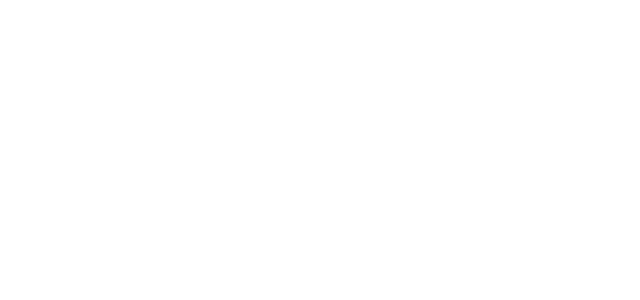
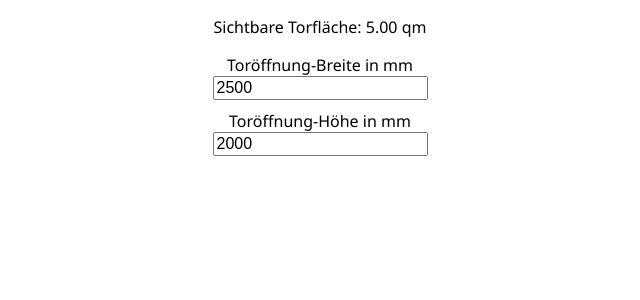
Before and after one commit to FrankOelsch/capstone-project, a React (Create React App) app: page / in a window 1280 px wide. Shown: the top 300 px of the page, without its empty margins (320-960 px from the left). Built offline with nearby package versions, Linux system fonts and the light colour scheme.

Commit message:
Config.js works

```diff
--- a/src/App.js
+++ b/src/App.js
@@ -1,12 +1,20 @@
-import { useEffect, useState } from "react";
 import styled from "styled-components";
-import logo from "./logo.svg";
+import Config from "./pages/Config";
 
 function App() {
-  return <Container></Container>;
+  return (
+    <Container>
+      <Config></Config>
+    </Container>
+  );
 }
 
 const Container = styled.div`
+  display: flex;
+  flex-direction: column;
+  flex-wrap: nowrap;
+  align-items: center;
+  justify-content: center;
   text-align: center;
 `;
 
--- a/src/GlobalStyle.js
+++ b/src/GlobalStyle.js
@@ -8,6 +8,7 @@
     src: url(${NotoSans2}) format('woff2'),
         url(${NotoSans}) format('woff');
   }
+
   * {
     box-sizing: border-box;
   }
--- a/src/pages/Config.js
+++ b/src/pages/Config.js
@@ -0,0 +1,90 @@
+import { useEffect, useState } from "react";
+import styled from "styled-components";
+
+export default function Config() {
+  const [gateWidth, setGateWidth] = useState(2500);
+  const [gateHeight, setGateHeight] = useState(2000);
+  const [message, setMessage] = useState("");
+  const [qm, setQm] = useState(5);
+
+  useEffect(() => {
+    setQm(
+      ((gateWidth * gateHeight) / 1000000).toLocaleString(undefined, {
+        maximumFractionDigits: 2,
+        minimumFractionDigits: 2,
+      })
+    );
+  }, []);
+
+  const handleKeyDown = (e) => {
+    console.log(e);
+    if (e.key === "Enter" || e.type === "blur") {
+      let isUsefull = true;
+      let x = "";
+
+      if (gateWidth < 1000 || gateWidth > 5000) {
+        isUsefull = false;
+        x += "Breite muss größer 1000 mm und kleiner 5000 mm sein.";
+      }
+
+      if (gateHeight < 1800 || gateHeight > 3000) {
+        isUsefull = false;
+        x += "\nHöhe muss größer 1800 mm und kleiner 3000 mm sein.";
+      }
+
+      setMessage(x);
+
+      if (isUsefull) {
+        setQm(
+          ((gateWidth * gateHeight) / 1000000).toLocaleString(undefined, {
+            maximumFractionDigits: 2,
+            minimumFractionDigits: 2,
+          })
+        );
+        setMessage("");
+      }
+    }
+  };
+
+  function handleChange(e) {
+    if (isNaN(e.target.value)) {
+      setMessage("Bitte nur Zahlen eingeben!");
+      return;
+    }
+
+    if (e.target.id === "gateW") {
+      setGateWidth(+e.target.value);
+    } else if (e.target.id === "gateH") {
+      setGateHeight(+e.target.value);
+    }
+  }
+
+  return (
+    <>
+      <p>Sichtbare Torfläche: {qm} qm</p>
+      <label htmlFor="gateW">Toröffnung-Breite in mm</label>
+      <StyledInput
+        onBlur={handleKeyDown}
+        onKeyDown={handleKeyDown}
+        onChange={handleChange}
+        id="gateW"
+        value={gateWidth}
+      ></StyledInput>
+      <label htmlFor="gateH">Toröffnung-Höhe in mm</label>
+      <StyledInput
+        onBlur={handleKeyDown}
+        onKeyDown={handleKeyDown}
+        onChange={handleChange}
+        id="gateH"
+        value={gateHeight}
+      ></StyledInput>
+      <p>{message}</p>
+    </>
+  );
+}
+
+const StyledInput = styled.input`
+  font-family: Arial, Helvetica, sans-serif;
+  font-size: 1em;
+  margin-bottom: 10px;
+`;
```
